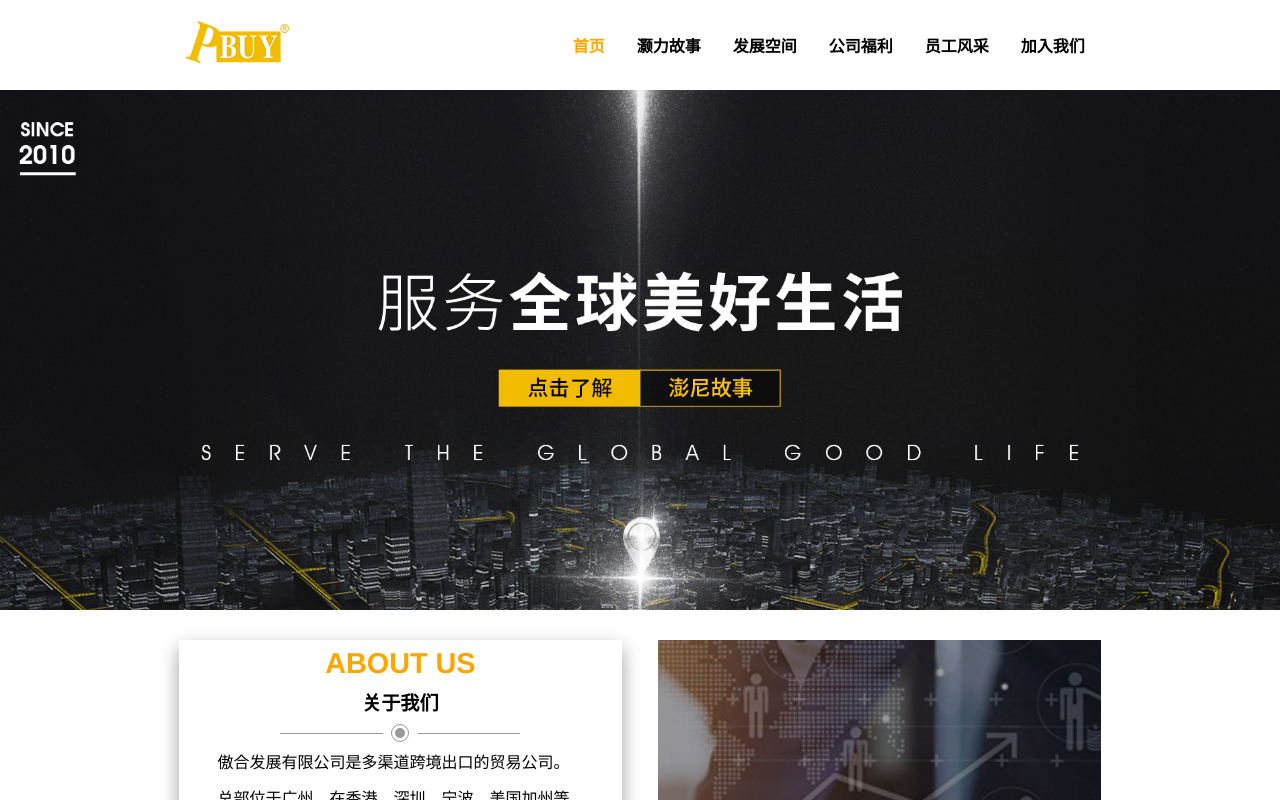
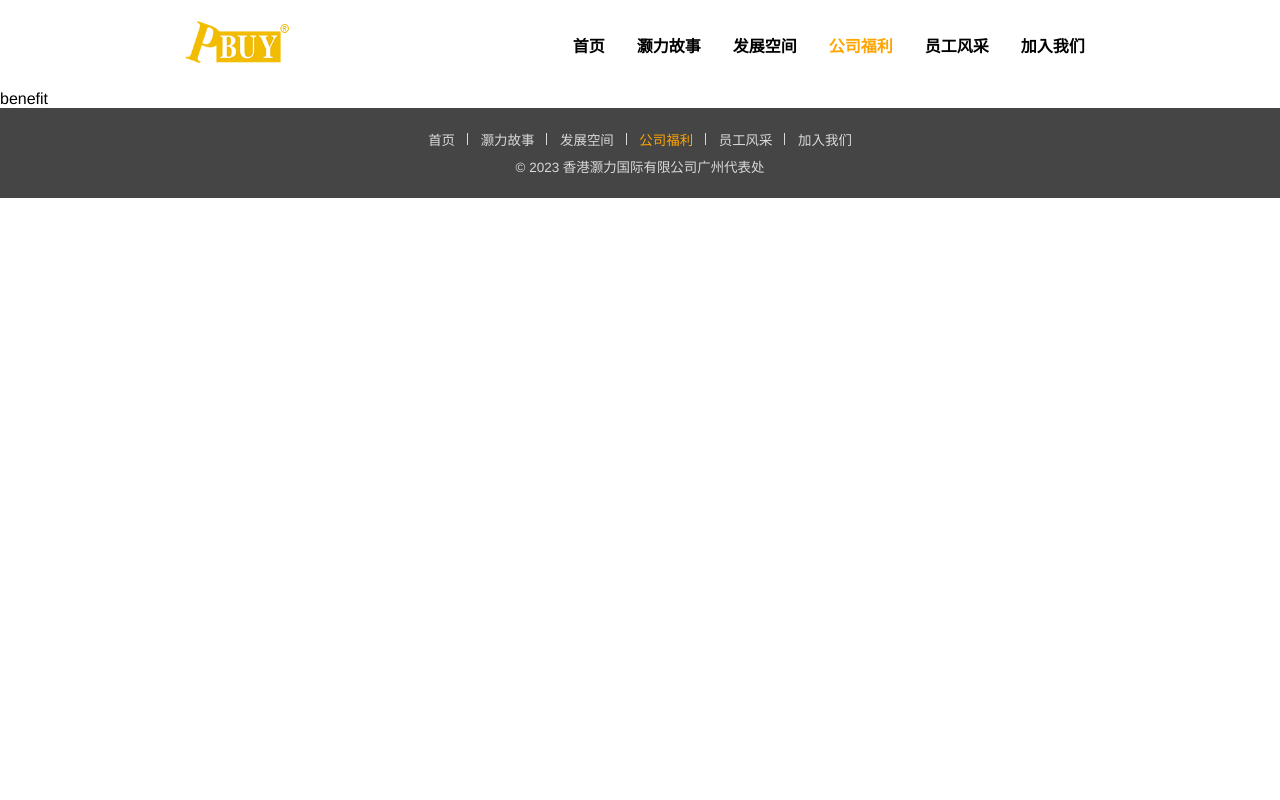
Before and after one commit to eddie-jzh/homepage, a Vue app: page /benefit in a window 1280 px wide. Shown: the top 800 px of the page. Built offline with nearby package versions, Linux system fonts and the light colour scheme.

Commit message:
add router template

```diff
--- a/package.json
+++ b/package.json
@@ -8,7 +8,8 @@
     "preview": "vite preview"
   },
   "dependencies": {
-    "vue": "^3.3.2"
+    "vue": "^3.3.2",
+    "vue-router": "^4.2.0"
   },
   "devDependencies": {
     "@vitejs/plugin-vue": "^4.2.3",
--- a/src/App.vue
+++ b/src/App.vue
@@ -1,19 +1,43 @@
-<script setup>
+<script>
 import IndexHeader from './components/index-header.vue';
-import IndexBanner from './components/index-banner.vue';
-import IndexAbout from './components/index-about.vue';
-import IndexAtom from './components/index-atom.vue';
-import IndexPartner from './components/index-partner.vue';
 import IndexFooter from './components/index-footer.vue';
+import { RouterLink, RouterView } from 'vue-router'
+
+export default {
+    data() {
+        return {
+            router_list: [{
+                text: '首页',
+                path: '/'
+            }, {
+                text: '灏力故事',
+                path: '/about'
+            }, {
+                text: '发展空间',
+                path: '/develop'
+            }, {
+                text: '公司福利',
+                path: '/benefit'
+            }, {
+                text: '员工风采',
+                path: '/workmate'
+            }, {
+                text: '加入我们',
+                path: '/contact'
+            }]
+        }
+    },
+    components: {
+        IndexHeader,
+        IndexFooter
+    }
+}
 </script>
 
 <template>
-    <IndexHeader></IndexHeader>
-    <IndexBanner></IndexBanner>
-    <IndexAbout></IndexAbout>
-    <IndexAtom></IndexAtom>
-    <IndexPartner></IndexPartner>
-    <IndexFooter></IndexFooter>
+    <IndexHeader :router_list="router_list"></IndexHeader>
+    <RouterView></RouterView>
+    <IndexFooter :router_list="router_list"></IndexFooter>
 </template>
 
 <style scoped></style>
--- a/src/components/index-footer.vue
+++ b/src/components/index-footer.vue
@@ -1,8 +1,10 @@
 <script>
 export default {
+    props: {
+        router_list: Array
+    },
     data() {
         return {
-            footer_list: ['首页', '灏力故事', '发展空间', '公司福利', '员工风采', '加入我们'],
             footer_text: '© 2023 香港灏力国际有限公司广州代表处'
         }
     }
@@ -12,7 +14,8 @@ export default {
 <template>
     <footer>
         <ul>
-            <li v-for="(item, index) in footer_list" :key="index" :class="{ active: index == 0 }"><a href="#">{{ item }}</a>
+            <li v-for="(item, index) in router_list" :key="index">
+                <RouterLink :to="item.path" active-class="active">{{ item.text }}</RouterLink>
             </li>
         </ul>
         <p>{{ footer_text }}</p>
--- a/src/components/index-header.vue
+++ b/src/components/index-header.vue
@@ -1,9 +1,11 @@
 <script>
 export default {
+    props: {
+        router_list: String
+    },
     data() {
         return {
             header_logo: './images/logo.png',
-            header_list: ['首页', '灏力故事', '发展空间', '公司福利', '员工风采', '加入我们'],
             header_icon_nav: './nav.svg',
             header_icon_close: './close.svg',
             nav_flag: false
@@ -26,8 +28,9 @@ export default {
                 </a>
             </div>
             <ul class="nav_pc">
-                <li v-for="(item, index) in header_list" :key="index" :class="{ active: index == 0 }"><a href="#">{{ item
-                }}</a></li>
+                <li v-for="(item, index) in router_list" :key="index">
+                    <RouterLink :to="item.path" active-class="active">{{ item.text }}</RouterLink>
+                </li>
             </ul>
             <div class="nav_icon" @click="toggleNav"><img :src="header_icon_nav" alt=""></div>
             <transition name="side-fade">
@@ -36,9 +39,9 @@ export default {
                         <div class="nav_mobi" v-show="nav_flag">
                             <img :src="header_icon_close" alt="" @click.stop="toggleNav">
                             <ul>
-                                <li v-for="(item, index) in header_list" :key="index"><a href="#">{{
-                                    item
-                                }}</a></li>
+                                <li v-for="(item, index) in router_list" :key="index">
+                                    <RouterLink :to="item.path" active-class="active_mobi">{{ item.text }}</RouterLink>
+                                </li>
                             </ul>
                         </div>
                     </transition>
@@ -150,6 +153,23 @@ header .mask .nav_mobi li a {
     line-height: 50px;
 }
 
+header .mask .nav_mobi li {
+    position: relative;
+}
+
+header .mask .nav_mobi a.active_mobi::before {
+    display: block;
+    content: '';
+    position: absolute;
+    right: 0px;
+    top: 50%;
+    transform: translateY(-50%);
+    width: 10px;
+    height: 10px;
+    background-color: #fff;
+    border-radius: 50%;
+}
+
 
 
 /* 媒体查询 */
--- /dev/null
+++ b/src/router/index.js
@@ -0,0 +1,33 @@
+import { createRouter, createWebHistory } from 'vue-router'
+import HomeView from '../views/HomeView.vue'
+
+const router = createRouter({
+    history: createWebHistory(import.meta.env.BASE_URL),
+    routes: [
+        {
+            path: '/',
+            component: HomeView
+        },
+        {
+            path: '/about',
+            // route level code-splitting
+            // this generates a separate chunk (About.[hash].js) for this route
+            // which is lazy-loaded when the route is visited.
+            component: () => import('../views/AboutView.vue')
+        }, {
+            path: '/develop',
+            component: () => import('../views/DevelopView.vue')
+        }, {
+            path: '/benefit',
+            component: () => import('../views/BenefitView.vue')
+        }, {
+            path: '/workmate',
+            component: () => import('../views/WorkmateView.vue')
+        }, {
+            path: '/contact',
+            component: () => import('../views/ContactView.vue')
+        }
+    ]
+})
+
+export default router
--- /dev/null
+++ b/src/views/AboutView.vue
@@ -0,0 +1,7 @@
+<script>
+
+</script>
+
+<template>
+    about
+</template>
--- /dev/null
+++ b/src/views/BenefitView.vue
@@ -0,0 +1,7 @@
+<script>
+
+</script>
+
+<template>
+    benefit
+</template>
--- /dev/null
+++ b/src/views/ContactView.vue
@@ -0,0 +1,7 @@
+<script>
+
+</script>
+
+<template>
+    contact
+</template>
--- /dev/null
+++ b/src/views/DevelopView.vue
@@ -0,0 +1,7 @@
+<script>
+
+</script>
+
+<template>
+    develop
+</template>
--- /dev/null
+++ b/src/views/HomeView.vue
@@ -0,0 +1,22 @@
+<script>
+import IndexBanner from '../components/index-banner.vue';
+import IndexAbout from '../components/index-about.vue';
+import IndexAtom from '../components/index-atom.vue';
+import IndexPartner from '../components/index-partner.vue';
+
+export default {
+    components: {
+        IndexBanner,
+        IndexAbout,
+        IndexAtom,
+        IndexPartner
+    }
+}
+</script>
+
+<template>
+    <IndexBanner></IndexBanner>
+    <IndexAbout></IndexAbout>
+    <IndexAtom></IndexAtom>
+    <IndexPartner></IndexPartner>
+</template>
--- /dev/null
+++ b/src/views/WorkmateView.vue
@@ -0,0 +1,7 @@
+<script>
+
+</script>
+
+<template>
+    workmate
+</template>
```
Also changed, not shown: src/main.js (+6 -1 lines), 11 other files (tests, documents, lock files or other folders).
